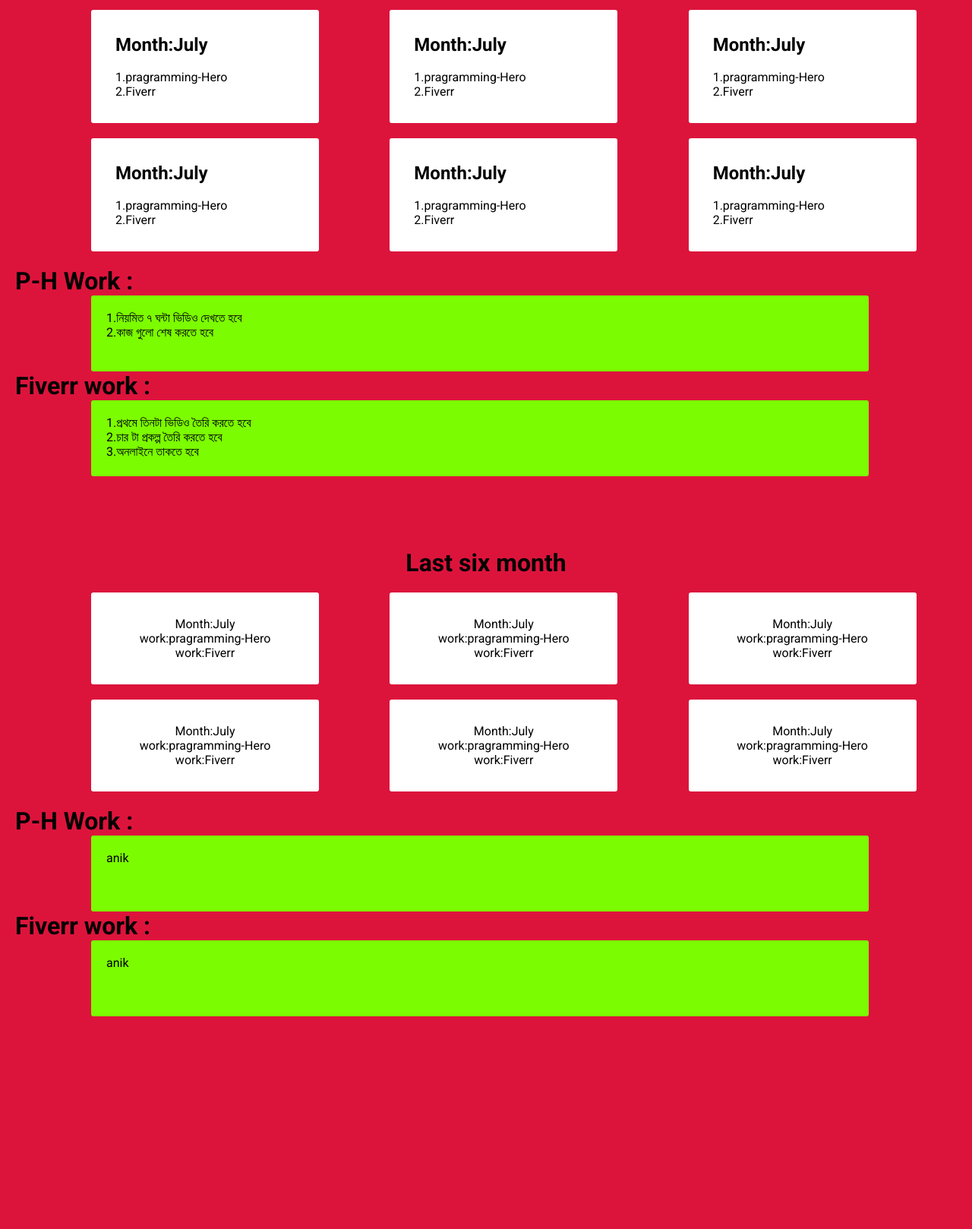
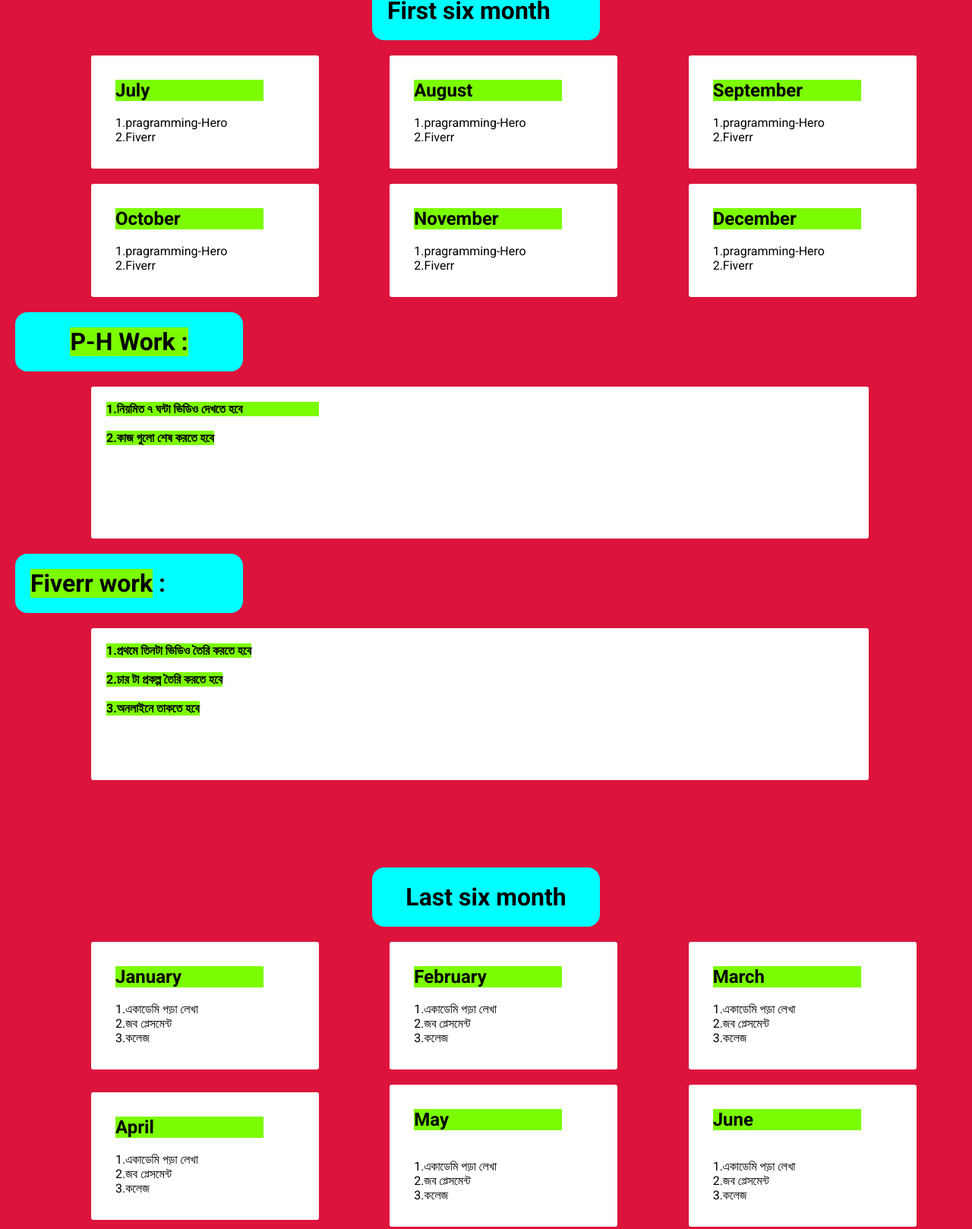
Before and after one commit to ajharulislamoriginal/1-Years-terget, a plain HTML site: page index.html in a window 1280 px wide. Shown: the part 45-1663 px from the top of the page at 76% size. Before the commit the page ends 1383 px from the top, so only its background shows below. Drawn offline with Linux system fonts and the light colour scheme.

Commit message:
this is heading

```diff
--- a/index.html
+++ b/index.html
@@ -10,24 +10,24 @@
 <link href="https://fonts.googleapis.com/css2?family=Roboto:ital,wght@0,100..900;1,100..900&display=swap" rel="stylesheet">
 </head>
 <body class="font-fm">
-     <h1 style="text-align:center;">First six month</h1>
+     <h1>First six month</h1>
     <div class="all-month">
-        <div class="month"><h2>Month:July</h2> <br> 1.pragramming-Hero <br> 2.Fiverr</div>
-        <div class="month"><h2>Month:July</h2><br> 1.pragramming-Hero <br> 2.Fiverr</div>
-        <div class="month"><h2>Month:July</h2><br> 1.pragramming-Hero <br> 2.Fiverr</div>
-        <div class="month"><h2>Month:July</h2><br> 1.pragramming-Hero <br> 2.Fiverr</div>
-        <div class="month"> <h2>Month:July</h2><br> 1.pragramming-Hero <br> 2.Fiverr</div>
-        <div class="month"><h2>Month:July</h2> <br> 1.pragramming-Hero <br> 2.Fiverr</div>
+        <div class="month"><h2 > July</h2> <br> 1.pragramming-Hero <br> 2.Fiverr</div>
+        <div class="month"><h2> August</h2><br> 1.pragramming-Hero <br> 2.Fiverr</div>
+        <div class="month"><h2> September</h2><br> 1.pragramming-Hero <br> 2.Fiverr</div>
+        <div class="month"><h2> October</h2><br> 1.pragramming-Hero <br> 2.Fiverr</div>
+        <div class="month"> <h2> November</h2><br> 1.pragramming-Hero <br> 2.Fiverr</div>
+        <div class="month"><h2> December</h2> <br> 1.pragramming-Hero <br> 2.Fiverr</div>
 
     </div>
 
 
     <div class="p-h">
-        <h1 style="margin-left: 20px;">P-H Work :</h1>
+        <h1 style="margin-left: 20px; text-align: center; margin-bottom: 20px;"><span>P-H Work :</span></h1>
 
         <div class="item">
-             1.নিয়মিত ৭ ঘন্টা ভিডিও দেখতে হবে <br>
-             2.কাজ গুলো শেষ করতে হবে
+             <h4 style="background-color: lawngreen; width: 280px;">1.নিয়মিত ৭ ঘন্টা ভিডিও দেখতে হবে</h4> <br>
+            <h4><span> 2.কাজ গুলো শেষ করতে হবে </span></h4>
         </div>
     </div>
 
@@ -35,12 +35,12 @@
 
 
     <div class="Fiverr">
-        <h1 style="margin-left: 20px;">Fiverr work :</h1>
+        <h1 style="margin-left: 20px;"><span>Fiverr work</span> :</h1>
 
         <div class="item">
-            1.প্রথমে তিনটা ভিডিও তৈরি করতে হবে  <br>
-            2.চার টা প্রকল্প তৈরি করতে হবে <br>
-            3.অনলাইনে তাকতে হবে  <br>
+            <h4><span>1.প্রথমে তিনটা ভিডিও তৈরি করতে হবে </span></h4> <br>
+            <h4><span>2.চার টা প্রকল্প তৈরি করতে হবে</span></h4> <br>
+           <h4><span> 3.অনলাইনে তাকতে হবে </span></h4> <br>
         </div>
     </div>
 
@@ -54,22 +54,43 @@
 
 
 
-    <div class="all-month" style="text-align: center;">
-        <div class="month">Month:July <br> work:pragramming-Hero <br> work:Fiverr</div>
-        <div class="month">Month:July <br> work:pragramming-Hero <br> work:Fiverr</div>
-        <div class="month">Month:July <br> work:pragramming-Hero <br> work:Fiverr</div>
-        <div class="month">Month:July <br> work:pragramming-Hero <br> work:Fiverr</div>
-        <div class="month">Month:July <br> work:pragramming-Hero <br> work:Fiverr</div>
-        <div class="month">Month:July <br> work:pragramming-Hero <br> work:Fiverr</div>
+    <div class="all-month">
+        <div class="month"><H2>January</H2> <br> 1.একাডেমি পড়া লেখা <br>2.জব প্লেসমেন্ট <br>
+3.কলেজ</div>
 
+
+
+        <div class="month"><H2>February</H2> <br> 1.একাডেমি পড়া লেখা <br>2.জব প্লেসমেন্ট <br>
+3.কলেজ</div>
+        <div class="month"><H2>March</H2> <br> 1.একাডেমি পড়া লেখা <br>2.জব প্লেসমেন্ট <br>
+3.কলেজ</div>
+        <div class="month"><H2>April</H2> <br> 1.একাডেমি পড়া লেখা <br>2.জব প্লেসমেন্ট <br>
+3.কলেজ</div>
+        <div class="month"><H2>May</H2> <br><br> 1.একাডেমি পড়া লেখা <br>2.জব প্লেসমেন্ট <br>
+3.কলেজ</div>
+        <div class="month"><H2>June</H2> <br> <br> 1.একাডেমি পড়া লেখা <br>2.জব প্লেসমেন্ট <br>
+3.কলেজ</div>
     </div>
 
 
     <div class="p-h">
-        <h1 style="margin-left: 20px;">P-H Work :</h1>
+        <h1 style="margin-left: 20px;"><span>একাডেমি পড়া লেখা </span></h1>
 
         <div class="item">
-            anik
+            <h4><span>1.প্রতি দিন ৫ ঘন্টা পড়তে হবে একাডেমি পড়া</span></h4>
+        </div>
+    </div>
+
+
+
+
+    <div class="p-h">
+        <h1 style="margin-left: 20px;"><span>জব প্লেসমেন্ট  </span></h1>
+
+        <div class="item">
+           <h4><span>1.যদি চান্স পাই তাহলে কাজ করে যাবো। <br>
+                     2.মেন্টর এর কাছ থেকে পদনিদেশনা নিবো। <br>
+                     3.যদি পরীক্ষার আগে জব পাই পরের বছর পরীক্ষা দেব।</span></h4>
         </div>
     </div>
 
@@ -77,10 +98,10 @@
 
 
     <div class="Fiverr">
-        <h1 style="margin-left: 20px;">Fiverr work :</h1>
+        <h1 style="margin-left: 20px;"><span>কলেজে</span></h1>
 
         <div class="item">
-            anik
+           <h4><span>1.কলেজে যেতে হবে সপ্তাহে ১/২ দিন</span></h4>
         </div>
     </div>
 </body>
--- a/style.css
+++ b/style.css
@@ -28,6 +28,12 @@ body {
 
 }
 
+
+.all-month h2 {
+    background-color: lawngreen;
+    width: 195px;
+}
+
  .month {
     border: 2px solid  white;
     width: 300px;
@@ -41,9 +47,23 @@ body {
 
  .item {
     width: 80%;
-    height: 100px;
+    height: 200px;
     margin-left: 120px;
     border-radius: 3px;
     padding: 20px;
+    background-color:white;
+ }
+
+
+ .font-fm h1 {
+    padding: 20px;
+    border-radius: 1rem;
+    width: 300px;
+    background-color:aqua;
+    margin: 20px auto;
+ }
+
+
+ span {
     background-color:lawngreen;
  }
```
